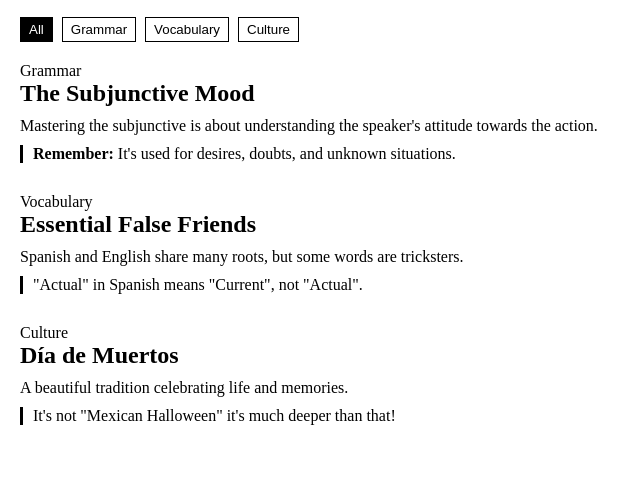
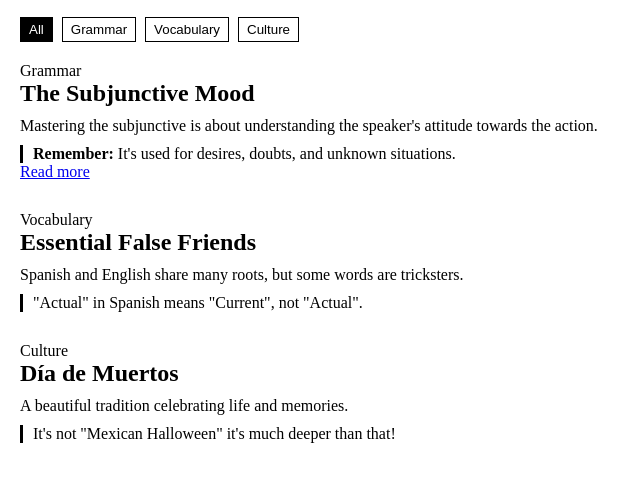
Before and after one commit to reyuee/blog-website, a plain HTML site: page index.html in a window 1280 px wide. Shown: the part 157-638 px from the top of the page, without its empty margins (0-640 px from the left). Drawn offline with Linux system fonts and the light colour scheme.

Commit message:
add read more link

```diff
--- a/index.html
+++ b/index.html
@@ -42,6 +42,7 @@
                 <b>Remember:</b> It's used for desires, doubts, and unknown situations.
 
             </div>
+            <a href="subjunctive.html">Read more</a>
         </article>
 
         <article class="blog-post show-post" data-category="Vocabulary">
```
